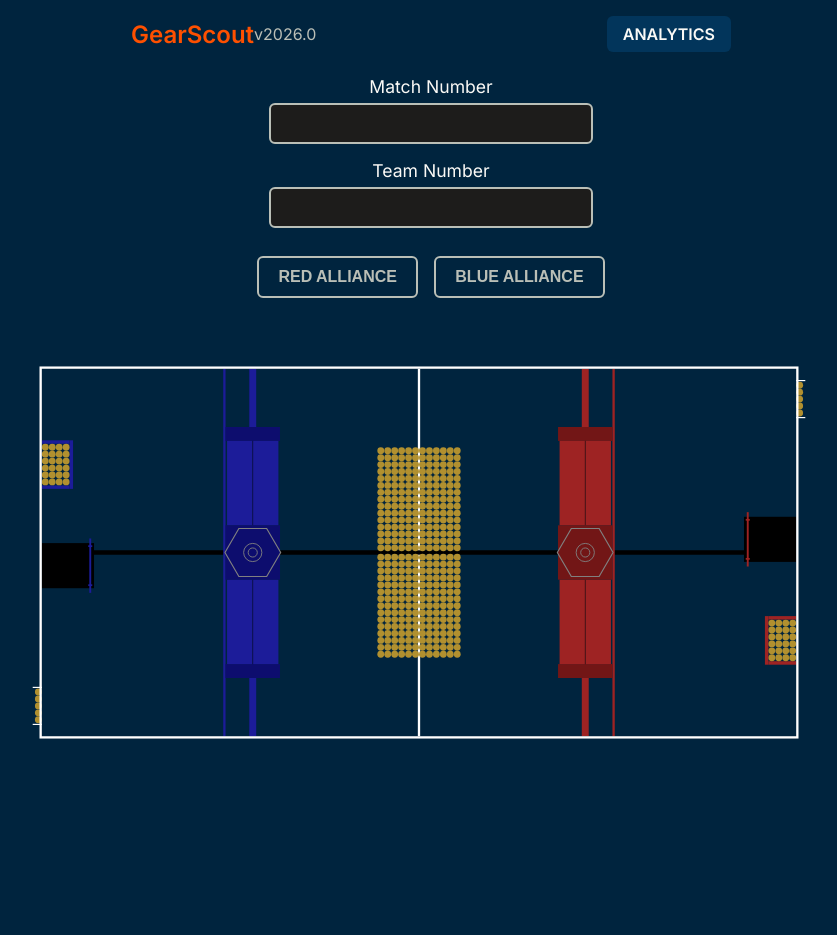
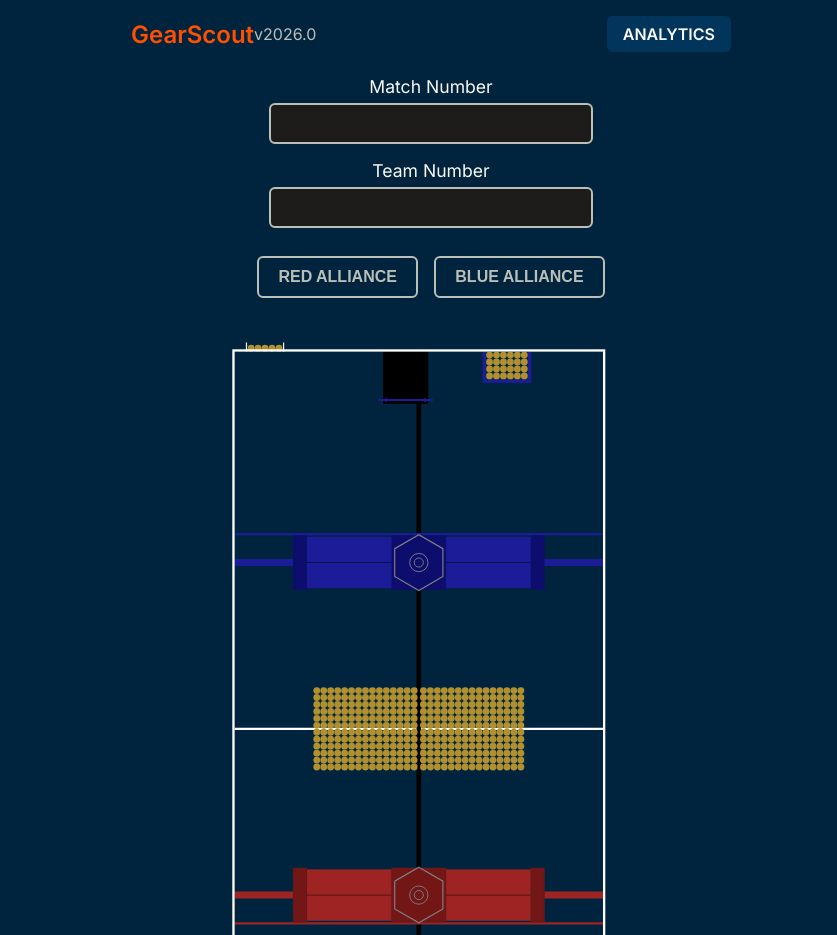
Before and after one commit to Team2338/GearScoutCollection2026, an Astro site: page /data-collection in a window 1280 px wide. Shown: the whole page, without its empty margins (221-1058 px from the left). Before the commit the page ends 800 px from the top, so only its background shows below. Built offline with nearby package versions, Linux system fonts and the light colour scheme; Astro itself is replaced by a stand-in of ours.

Commit message:
Added additional changes for red and blue alliance

```diff
--- a/src/pages/data-collection.astro
+++ b/src/pages/data-collection.astro
@@ -158,7 +158,7 @@ const version = import.meta.env.VITE_APP_VERSION || "2026.0";
             display: flex;
             flex-direction: column;
             align-items: center;
-            margin-top: 24px;
+            margin-top: 200px;
             img {
                 width: 90%;
                 max-width: 800px;
@@ -194,7 +194,7 @@ const version = import.meta.env.VITE_APP_VERSION || "2026.0";
         </div>
 
         <div class="frc-field-image">
-            <img src="frc-2026-field.svg" alt="FRC 2026 Field Diagram">
+            <img src="frc-2026-field.svg" alt="FRC 2026 Field Diagram" style="transform: rotate(90deg);">
         </div>
 
     </main>
```
